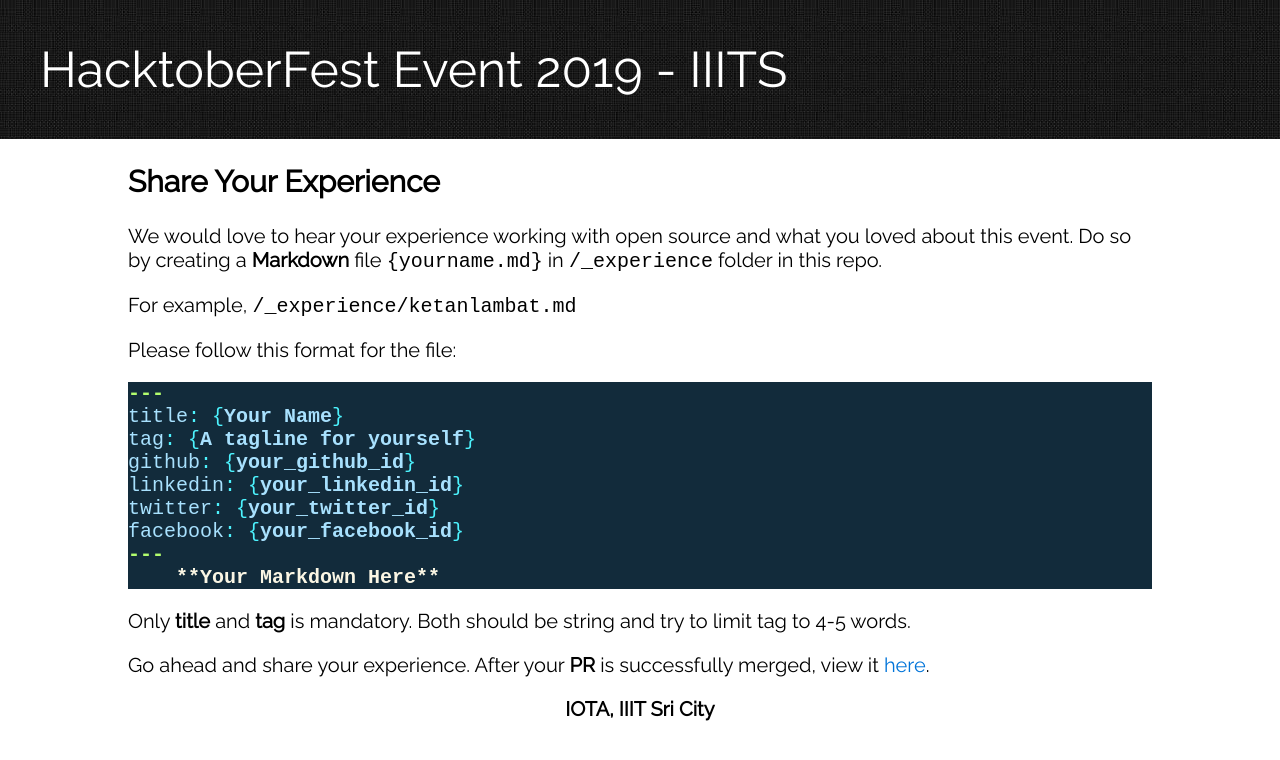
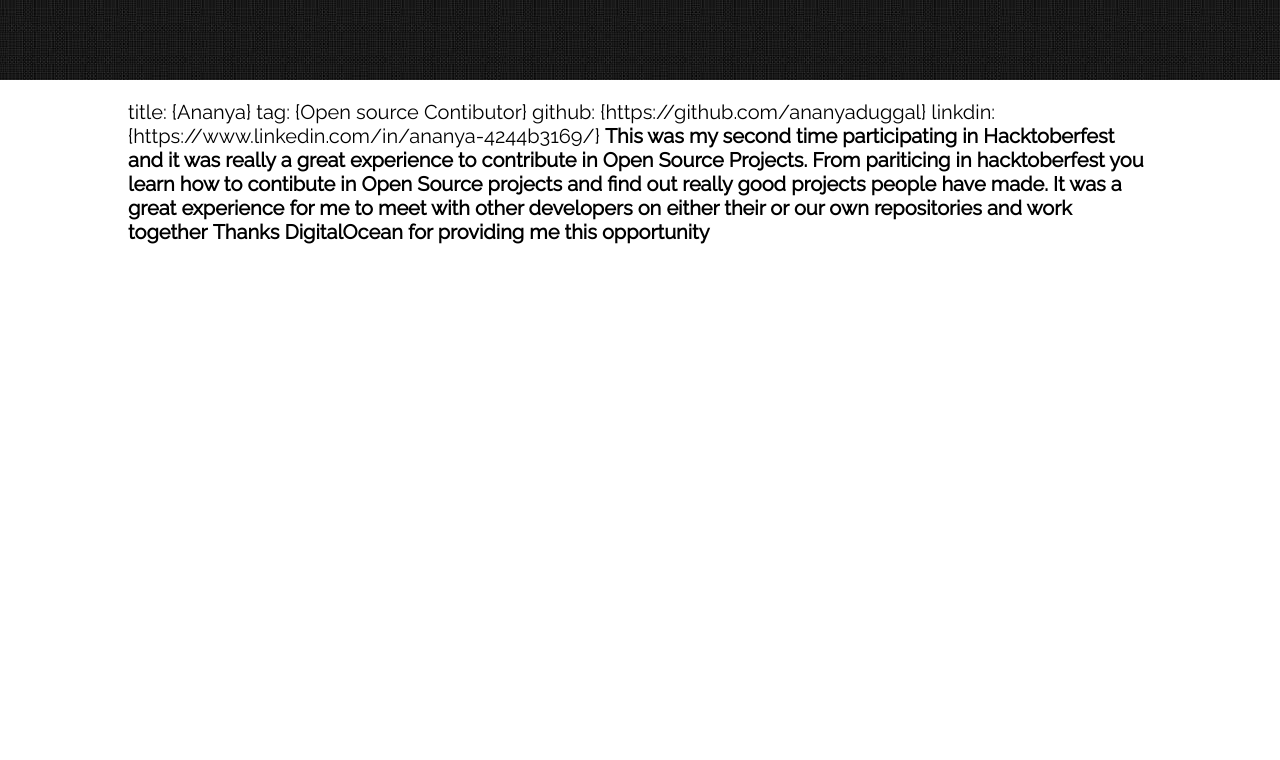
Before and after one commit to Project-Club-IIITS/hacktoberfest2019-participants, a Jekyll site: the page built from experience.md, in a window 1280 px wide. Shown: the top 760 px of the page. Built offline with Jekyll 4.4.1, drawn with Linux system fonts in a browser that asks for light colours; our own code applies the rules of GitHub Pages for plain Markdown files.

Commit message:
Experience
Share my experience for Open Source

````diff
--- a/experience.md
+++ b/experience.md
@@ -1,30 +1,8 @@
----
-layout: default
-title: "HacktoberFest Event 2019 - IIITS"
----
-
-## Share Your Experience
-
-We would love to hear your experience working with open source and what you loved about this event. Do so by creating a **Markdown** file `{yourname.md}` in `/_experience` folder in this repo.
-
-For example, `/_experience/ketanlambat.md`
-
-Please follow this format for the file:
-
-```md
----
-title: {Your Name}
-tag: {A tagline for yourself}
-github: {your_github_id}
-linkedin: {your_linkedin_id}
-twitter: {your_twitter_id}
-facebook: {your_facebook_id}
----
-    **Your Markdown Here**
-```
-
-Only **title** and **tag** is mandatory. Both should be string and try to limit tag to 4-5 words.
-
-Go ahead and share your experience. After your **PR** is successfully merged, view it [here](https://project-club-iiits.github.io/hacktoberfest2019-participants/experiences).
-
-**<center>IOTA, IIIT Sri City</center>**
+title: {Ananya}
+tag: {Open source Contibutor}
+github: {https://github.com/ananyaduggal}
+linkdin: {https://www.linkedin.com/in/ananya-4244b3169/}
+**This was my second time participating in Hacktoberfest and it was really a great experience to contribute in Open Source Projects.**
+**From pariticing in hacktoberfest you learn how to contibute in Open Source projects and find out really good projects people have made.**
+**It was a great experience for me to meet with other developers on either their or our own repositories and work together**
+**Thanks DigitalOcean for providing me this opportunity**
````
